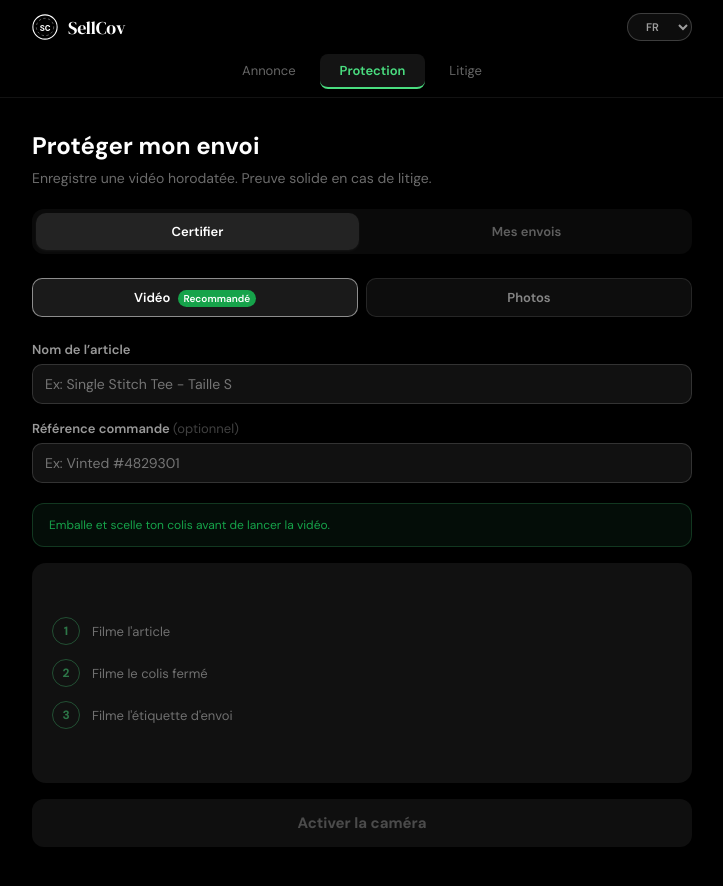
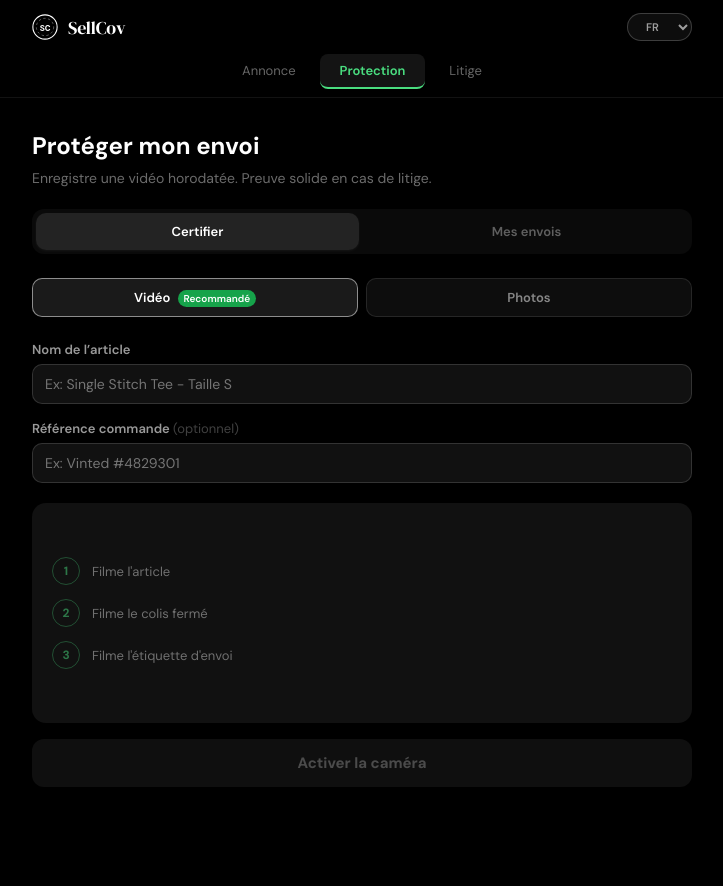
Before and after one commit to WRONIKOWSKY/sellguard, a Next.js app in the folder sellguard/: page /protection in a window 1280 px wide. Shown: the top 886 px of the page, without its empty margins (278-1001 px from the left). After the commit the page ends 839 px from the top, so only its background shows below. Built offline with nearby package versions, Linux system fonts and the light colour scheme.

Commit message:
Update protection.js

```diff
--- a/sellguard/pages/protection.js
+++ b/sellguard/pages/protection.js
@@ -472,11 +472,6 @@ export default function Protection() {
 
             {mode === "video" && (
               <>
-              <div style={{ background: "rgba(74,222,128,0.06)", border: "0.5px solid rgba(74,222,128,0.2)", borderRadius: 12, padding: "12px 16px", marginBottom: 16 }}>
-                <p style={{ fontSize: 12, color: "#16A34A", lineHeight: 1.5 }}>
-                  {tx({fr:"Emballe et scelle ton colis avant de lancer la vidéo.", en:"Pack and seal your parcel before starting the video.", es:"Empaqueta y sella tu paquete antes de grabar.", it:"Imballa e sigilla il pacco prima di registrare."})}
-                </p>
-              </div>
                 <div style={{ marginBottom: 16, borderRadius: 14, overflow: "hidden", background: "#111", position: "relative", minHeight: 220 }}>
                   <video ref={videoRef} muted playsInline style={{ width: "100%", display: cameraOn && !recordedUrl ? "block" : "none", maxHeight: 340, objectFit: "cover" }} />
                   {cameraOn && !recordedUrl && (
@@ -505,7 +500,6 @@ export default function Protection() {
                     var stepProgress = Math.min(((elapsed - gs.time) / gs.dur) * 100, 100);
                     return (
                       <>
-                        {/* Step progress bar */}
                         <div style={{ position: "absolute", top: 0, left: 0, right: 0, display: "flex", gap: 3, padding: "8px 10px" }}>
                           {GUIDE_STEPS.map(function(s, i) {
                             return (
@@ -515,12 +509,10 @@ export default function Protection() {
                             );
                           })}
                         </div>
-                        {/* Current step instruction */}
                         <div style={{ position: "absolute", top: 20, left: "50%", transform: "translateX(-50%)", background: "rgba(0,0,0,0.75)", borderRadius: 12, padding: "8px 18px", display: "flex", alignItems: "center", gap: 10, backdropFilter: "blur(8px)" }}>
                           <div style={{ width: 26, height: 26, borderRadius: "50%", background: "#4ADE80", color: "#000", display: "flex", alignItems: "center", justifyContent: "center", fontSize: 13, fontWeight: 800 }}>{gs.icon}</div>
                           <span style={{ fontSize: 13, fontWeight: 600, color: "#fff" }}>{gs.label}</span>
                         </div>
-                        {/* Timer + red dot */}
                         <div style={{ position: "absolute", top: 60, left: 10, background: "rgba(0,0,0,0.7)", borderRadius: 20, padding: "4px 12px", display: "flex", alignItems: "center", gap: 8 }}>
                           <div style={{ width: 8, height: 8, borderRadius: "50%", background: "#FF3B30", animation: "pulse 1s infinite" }} />
                           <span style={{ fontSize: 13, fontWeight: 700, color: "#fff", fontFamily: "monospace" }}>{fmt(elapsed)}</span>
@@ -556,8 +548,6 @@ export default function Protection() {
                       style={{ padding: 14, fontSize: 14, fontWeight: 600, borderRadius: 12, border: "0.5px solid rgba(255,255,255,0.07)", background: "#0A0A0A", color: "rgba(255,255,255,0.5)", cursor: "pointer", fontFamily: "inherit" }}>{p.redo}</button>
                   </div>
                 )}
-
-
               </>
             )}
 
```
